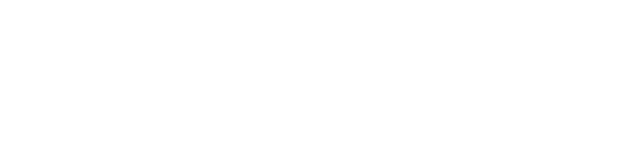
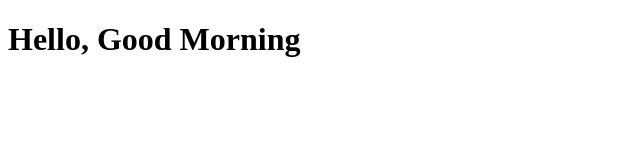
Before and after one commit to SakshiSawant040/Amazon, a plain HTML site: page index.html in a window 1280 px wide. Shown: the whole page, without its empty margins (0-640 px from the left). Drawn offline with Linux system fonts and the light colour scheme.

Commit message:
Change Added

```diff
--- a/index.html
+++ b/index.html
@@ -7,6 +7,6 @@
     <title>Git | GitHub</title>
 </head>
 <body>
-
+    <h1>Hello, Good Morning</h1>
 </body>
 </html>
```
